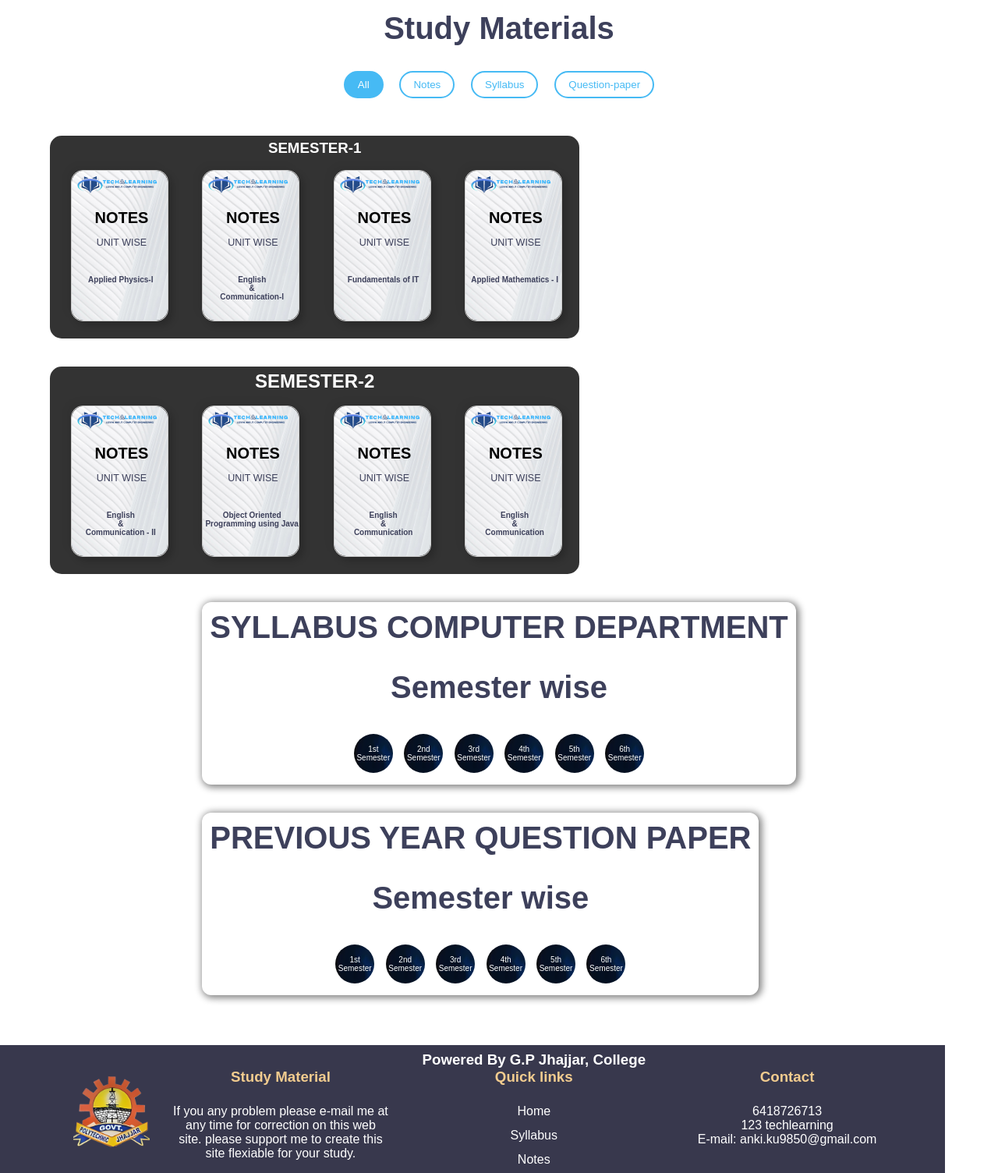
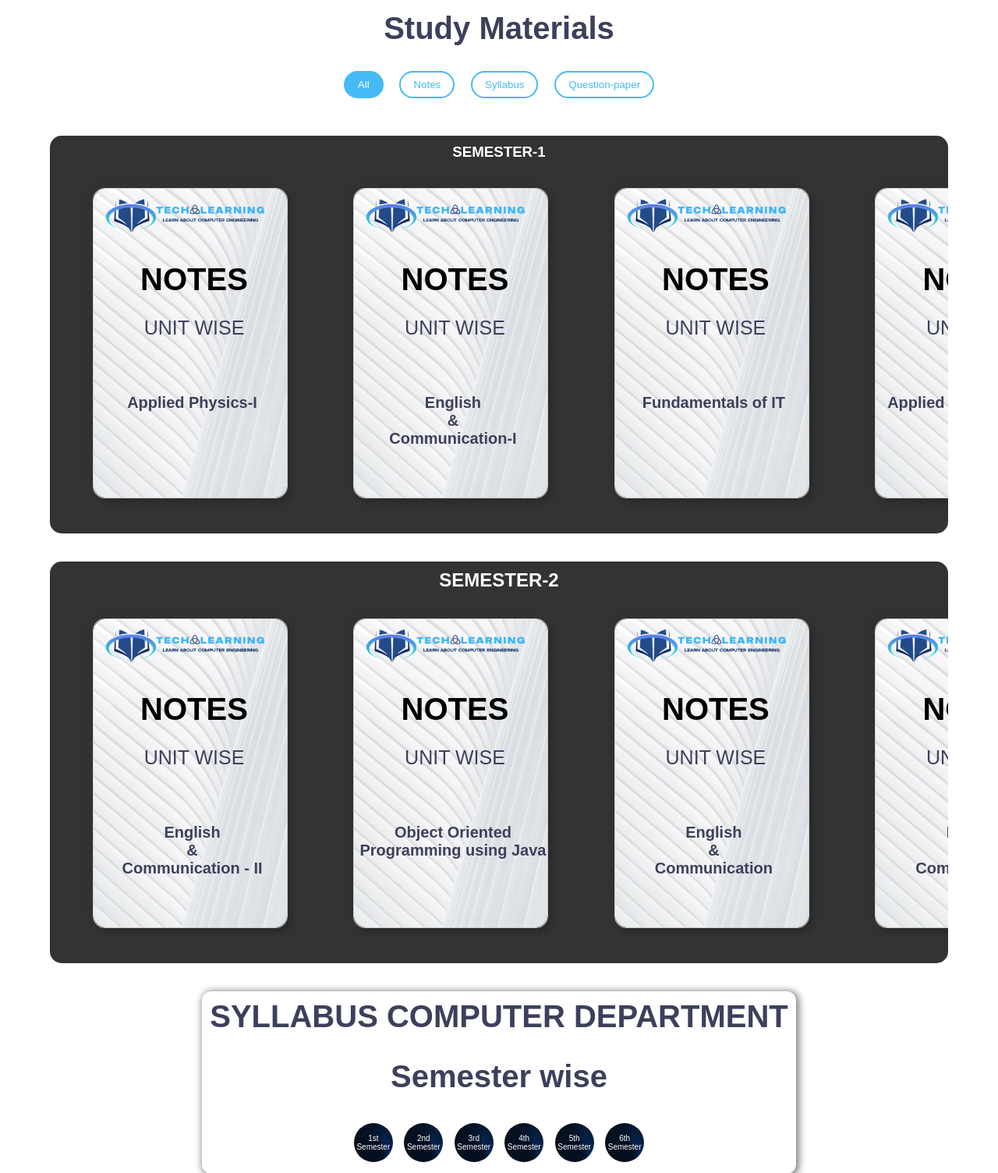
Before and after one commit to animehoodie/TECHLEARNING, a PHP site: page /material.html in a window 1280 px wide. Shown: the part 114-1618 px from the top of the page at 78% size. Run offline with PHP 8.4, Linux system fonts and the light colour scheme.

Commit message:
five commit

```diff
--- a/notes.css
+++ b/notes.css
@@ -34,14 +34,14 @@
 }
 
 .wrapper{
-    perspective: 1500px;
-    margin-left: 5px;
+    perspective: 3000px;
+    margin-left: 10px;
     display: inline-table ;
-    border-spacing: 17.5px;
+    border-spacing: 35px;
 }
 .card{
-    width: 125px;
-    height: 194px;
+    width: 250px;
+    height: 397.5px;
     transform-style: preserve-3d;
     transition: transform .8s ease-in-out;
     cursor: pointer;
@@ -74,35 +74,35 @@
 .card-info{
     position: relative;
     bottom: 10%;
-    left: 12.5px;
+    left: 25px;
     /*text-shadow: 2px 2px 6px rgba(0, 0, 0, 0.5);*/
     text-align: center;
 }
 
 .card-info img{
-    width: 120px;
-    margin-top: 17.5px;
-    margin-left: -20px;
+    width: 240px;
+    margin-top: 35px;
+    margin-left: -40px;
     /*filter: drop-shadow(4px 4px 4px rgb(154, 210, 219));*/
 }
 
 .card-info h6{
     color: black;
-    font-size: 20px;
-    margin-left: -20px;
-    margin-top: 12.5px;
+    font-size: 40px;
+    margin-left: -40px;
+    margin-top: 25px;
 }
 
 .card-info p{
-    margin-left: -20px;
-    margin-top: 12.5px;
-    font-size: 12.5px;
+    margin-left: -40px;
+    margin-top: 25px;
+    font-size: 25px;
 }
 
 .card-info h3{
-   font-size: 10px;
-   margin-left: -22.5px;
-   margin-top: 35px;
+   font-size: 20px;
+   margin-left: -45px;
+   margin-top: 70px;
 }
 
 .card-title{
@@ -126,22 +126,19 @@
 }
 .card-content{
     text-align: center;
-    padding: 10px;
-    max-width: 150px;
+    padding: 20px;
+    max-width: 300px;
 }
 .card-content h3{
-    font-size: 0.9rem;
+    font-size: 1.8rem;
     font-weight: bold;
-    margin-bottom: 7.5px;
-}
-.card-content br {
-    margin: 50px;
+    margin-bottom: 15px;
 }
 .card-description{
-    font-size: 0.45rem;
+    font-size: 0.9rem;
     color: #ccc;
-    margin-bottom: 10px;
-    line-height: 0.8;
+    margin-bottom: 20px;
+    line-height: 1.6;
 }
 .card-description:hover{
     color:#0fbcf9;
@@ -149,10 +146,10 @@
 .card-button{
     background-color: #0fbcf9;
     color: #fff;
-    padding: 6px 12px;
-    font-size: 0.5rem;
+    padding: 12px 24px;
+    font-size: 1rem;
     border: none;
-    border-radius: 12.5px;
+    border-radius: 25px;
     cursor: pointer;
     transition: all 0.3s ease;
 }
@@ -165,11 +162,9 @@
     background-color: #333;
     overflow: auto;
     white-space: nowrap;
-    padding: 5px;
+    padding: 10px;
     border-radius: 15px;
     animation: animation 12s linear infinite ;
-    width: fit-content;
-    text-align: center;
   }
 
   .scroll-container.hidden {
--- a/style.css
+++ b/style.css
@@ -160,7 +160,6 @@ header{
     color:white;
     padding: 0.5rem 5%;
     text-align: center;
-    position: absolute;
   }
 
   .footer-content{
```
